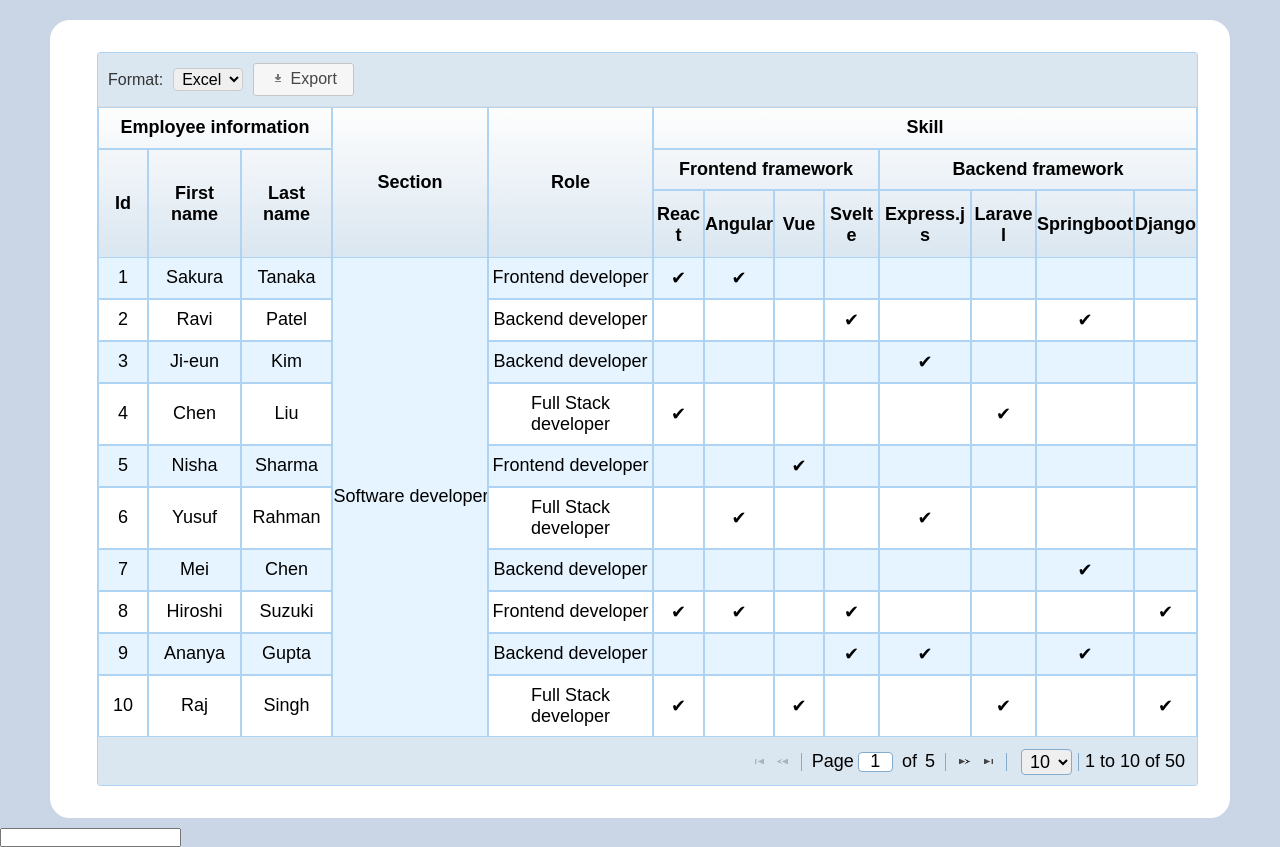
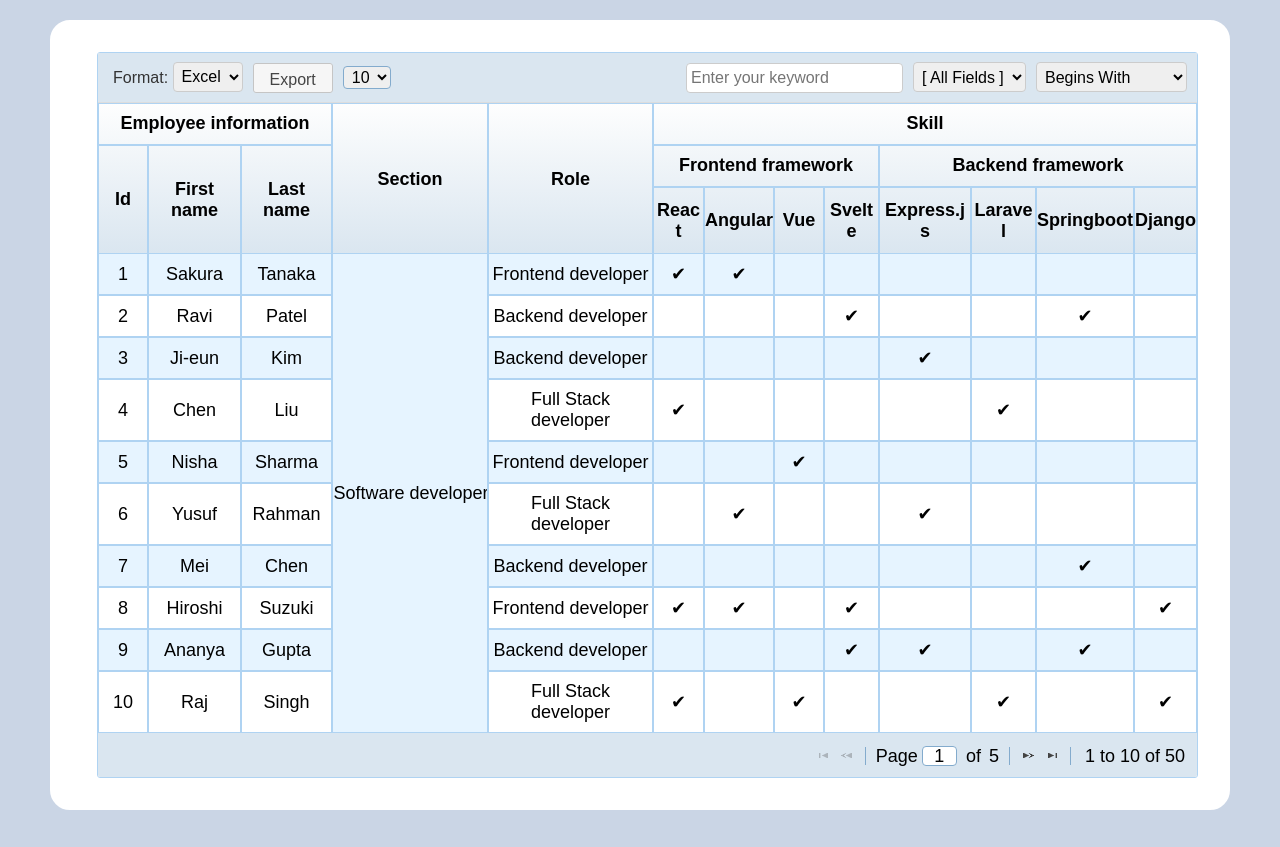
Before and after one commit to xstylizt/automerged-modified-table, a website: page index.html in a window 1280 px wide. After the commit the page ends 820 px from the top, so only its background shows below. Drawn offline with nearby package versions, Linux system fonts and the light colour scheme.

Commit message:
Update about export files and filter table with conditions

```diff
--- a/index.html
+++ b/index.html
@@ -27,7 +27,5 @@
               <div id="automerged-modified-table"></div>
           </div>
         </div>
-
-        <input type="text" class="input-box">
 </body>
 </html>
--- a/js/script.js
+++ b/js/script.js
@@ -595,8 +595,14 @@ $(document).ready(function(){
                     pqGridHeaderOuter.removeAttr('style')
                     mainTable.css('height','auto')
                     pqGridHeaderOuter.css('height', String(parseFloat(grid_style.header.style.header_type_height.height.replace('px',''))+ 3) + 'px')
+                    $('.pq-toolbar-search').css({
+                        'height': 'auto'
+                    })
             }else if(overall_table.isScrollBar === false){
                     pqGridHeaderOuter.css('height', grid_style.header.style.header_type_height.height)
+                    $('.pq-toolbar-search').css({
+                        'height': 'auto'
+                    })
             }
         }
 
@@ -648,55 +654,17 @@ $(document).ready(function(){
         // ---------------------------## Toolbox style -------------------------------------------
         setInitialCountRender++;
         if(setInitialCountRender == 1){
-            var titleFilterArray = data[header.n_row - 1],
-                pqToolBarSearch = $('.pq-toolbar-search'),
-                pqFormat = $('label'),
-                pqExportFormat = $('#export_format'),
-                pqUiButton = $('.ui-button'),
-                pqFilterComponentString = '.filter-component',
-                pqFilterValueString = '.filterValue',
-                pqFilterColumnString = '.filterColumn',
-                pqFormatString = 'label',
-                pqExportFormatString = '#export_format',
-                pqUiButtonString = '.ui-button',
-                filterComponentForDiv = '<div class="filter-component"></div>',
-                exportFilesComponentForDiv = '<div class="export-files-component"></div>',
-                formatSelectComponentForDiv =  '<div class="format-select-component"></div>'
 
-            //$(pqFilterValueString + ', ' + pqFilterColumnString).wrapAll(filterComponentForDiv);
-            $(pqFormatString + ', ' + pqExportFormatString + ',' + pqUiButtonString).wrapAll(exportFilesComponentForDiv);
-            $(pqFormatString + ', ' + pqExportFormatString).wrapAll(formatSelectComponentForDiv)
-
-            var pqExportFilesComponent = $('.export-files-component'),
-                pqFormatSelectComponent = $('.format-select-component')
-
-            // -------------------------- Filter part ----------------------------------------
-
-            /*
-            $(filterComponentForDiv).insertAfter(pqExportFilesComponent)
-
-            $(pqFilterComponentString).append(
-                '<input type="text" class="filterValue" placeholder="Search">' +
-                '<select class="filterColumn"></select>'
-            );
-
-            $.each(titleFilterArray, function(index, value) {
-                $(pqFilterColumnString).append($('<option>', {
-                    value: value,
-                    text: value
-                }));
-            });
-            */
+            $('label, .ui-button').wrapAll('<div class="export-files-component"></div>')
+            $('.filterValue, .filterColumn, .filterCondition').wrapAll('<div class="filter-component"></div>')
+            $('.export-files-component').find('label').addClass('format-label')
+            $('.format-label, .ui-button').wrapAll('<div class="format-component"></div>')
 
 
+            $('.pq-grid-top').find('span').appendTo($('.export-files-component'))
 
-
-            // -------------------------- Filter part ----------------------------------------
-
-
-            pqToolBarSearch.css({
-                'height': 'auto',
-                'padding': '10px 5px 10px 5px',
+            $('.pq-toolbar-search').css({
+                'height': '50px',
                 'display': 'flex',
                 'flex-wrap': 'wrap',
                 'align-items': 'center',
@@ -704,36 +672,51 @@ $(document).ready(function(){
                 'background': '#dae6f0'
             })
 
-            pqExportFilesComponent.css({
+
+            $('.export-files-component').css({
+                'margin-left': '10px',
                 'display': 'flex',
-                'align-items': 'center',
+                'align-items': 'center'
             })
 
-            pqFormatSelectComponent.css({
-                'padding-right': '10px'
+            $('.format-label').css({
+                'margin-right': '10px'
             })
 
-            pqExportFormat.css({
-                'margin-left': '10px'
+            $('#export_format').css({
+                'height': '30px'
             })
 
-            $(pqFilterValueString).css({
+
+            $('.ui-button').css({
                 'height': '30px',
-                'margin-right': '5px'
+                'margin-right': '10px'
             })
 
-            $(pqFilterColumnString).css({
+            $('.filterValue').css({
+                'height': '30px',
+                'margin-right': '10px',
+                'outline': 'none'
+            })
+
+            $('.filterColumn').css({
+                'height': '30px',
+                'margin-right': '10px'
+            })
+
+            $('.filterCondition').css({
                 'height': '30px'
             })
 
         }
 
 
+        // ----------------------------## Additional style ----------------------------------------
+        var refreshButton = $('.ui-icon-refresh')
+        var pqGridTitle = $('.pq-grid-title')
+        $('.pq-grid-bottom').find('.pq-page-placeholder').addClass('number-page')
+        $('.export-files-component').find('.pq-separator, .ui-button-icon').remove()
 
-
-        // ----------------------------## Additional style ----------------------------------------
-        var refreshButton = $('.pq-page-placeholder + .pq-ui-button')
-        var pqGridTitle = $('.pq-grid-title')
         pqGridTitle.remove()
         refreshButton.remove()
 
@@ -745,7 +728,30 @@ $(document).ready(function(){
     }
 
 
+    function filterhandler(evt, ui) {
+        var $toolbar = $grid.find('.pq-toolbar-search'),
+            $value = $toolbar.find(".filterValue"),
+            value = $value.val(),
+            condition = $toolbar.find(".filterCondition").val(),
+            dataIndx = $toolbar.find(".filterColumn").val(),
+            filterObject;
 
+        if (dataIndx == "") {//search through all fields when no field selected.
+            filterObject = [];
+            var CM = $grid.pqGrid("getColModel");
+            for (var i = 0, len = CM.length; i < len; i++) {
+                var dataIndx = CM[i].dataIndx;
+                filterObject.push({ dataIndx: dataIndx, condition: condition, value: value });
+            }
+        }
+        else {//search through selected field.
+            filterObject = [{ dataIndx: dataIndx, condition: condition, value: value}];
+        }
+        $grid.pqGrid("filter", {
+            oper: 'replace',
+            data: filterObject
+        });
+    }
 
 // --------------------------------------------- Recall all function ------------------------------------------------------------
 
@@ -757,10 +763,8 @@ $(document).ready(function(){
         scrollbar: scrollbar
     }
 
-
-    let grid_object = {
+    var grid_object = {
                     resizable: false,
-                    dragColumns: { enabled: false },
                     draggable: false,
                     width: grid_style.overall_table.width.search('px') === -1 ? grid_style.overall_table.width: parseFloat( grid_style.overall_table.width.replace('px', '')),
                     height:  (grid_style.overall_table.isScrollBar === false)  ||  (data.length - grid_style.header.n_row) <=10 ? 'flex': parseFloat(grid_style.content.style.content_type_height.height.replace('px','')),
@@ -775,6 +779,7 @@ $(document).ready(function(){
                     mergeCells: mergeCellsContentTable(grid_style),
                     dataModel: { data: data.slice(grid_style.header.n_row, ) },
                     columnTemplate: { align: 'center', valign: 'center' },
+                    filterModel: { mode: 'OR'},
                     toolbar: {
                         cls: "pq-toolbar-search",
                         items: [
@@ -792,20 +797,56 @@ $(document).ready(function(){
 
                                     var format = $("#export_format").val(),
                                         blob = this.exportData({
+                                            //url: "/pro/demos/exportData",
                                             format: format,
-                                            render: true,
+                                            render: true
                                         });
-
                                     if(typeof blob === "string"){
                                         blob = new Blob([blob]);
                                     }
-
-
                                     saveAs(blob, "pqGrid."+ format );
                                 }
                             },
+                            {
+                                type: 'textbox',
+                                attr: 'placeholder="Enter your keyword"',
+                                cls: "filterValue",
+                                listener: { keyup: filterhandler }
+                            },
+                            {
+                                type: 'select', cls: "filterColumn",
+                                listener: filterhandler,
+                                options: function (ui) {
+                                    var CM = ui.colModel;
+                                    var opts = [{ '': '[ All Fields ]'}];
+                                    for (var i = 0; i < CM.length; i++) {
+                                        var column = CM[i];
+                                        var obj = {};
+                                        obj[column.dataIndx] = column.title;
+                                        opts.push(obj);
+                                    }
+                                    return opts;
+                                }
+                            },
+                            {
+                                type: 'select',
+                                cls: "filterCondition",
+                                listener: filterhandler,
+                                options: [
+                                    { "begin": "Begins With" },
+                                    { "contain": "Contains" },
+                                    { "end": "Ends With" },
+                                    { "notcontain": "Does not contain" },
+                                    { "equal": "Equal To" },
+                                    { "notequal": "Not Equal To" },
+                                    { "empty": "Empty" },
+                                    { "notempty": "Not Empty" },
+                                    { "less": "Less Than" },
+                                    { "great": "Great Than" },
+                                    { "regexp": "Regex" }
+                                ]
+                            }
                         ]
-
                     },
                     pageModel: { type: "local", rPP: grid_style.footer.rPPOptions[0] ,strRpp: "{0}", strDisplay: `{0} to {1} of {2}`, rPPOptions: grid_style.footer.rPPOptions},
                     refresh: function(event,ui){
@@ -828,7 +869,5 @@ $(document).ready(function(){
 
 
 
-
-    pq.grid("#automerged-modified-table", grid_object)
-
+    var $grid = $("#automerged-modified-table").pqGrid(grid_object);
 });
```
Also changed, not shown: js/library/pqgrid.min.js.
